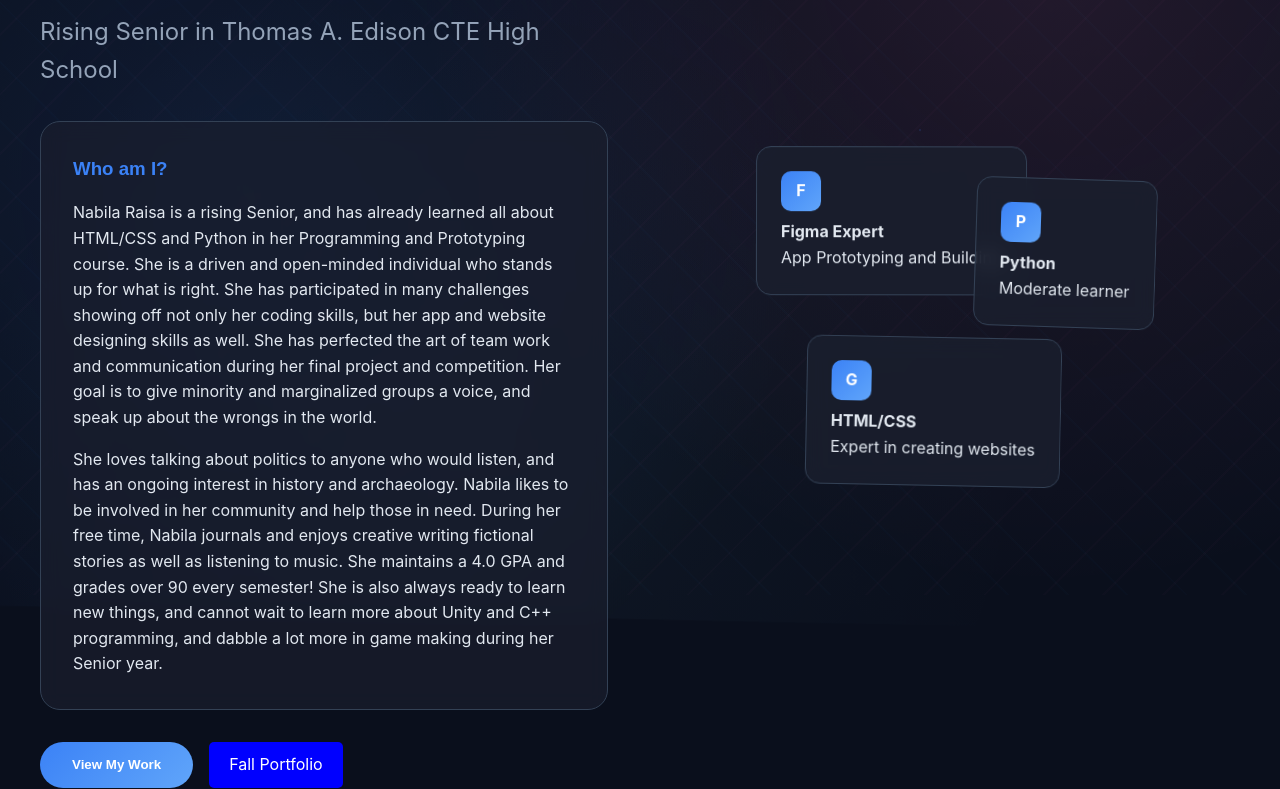
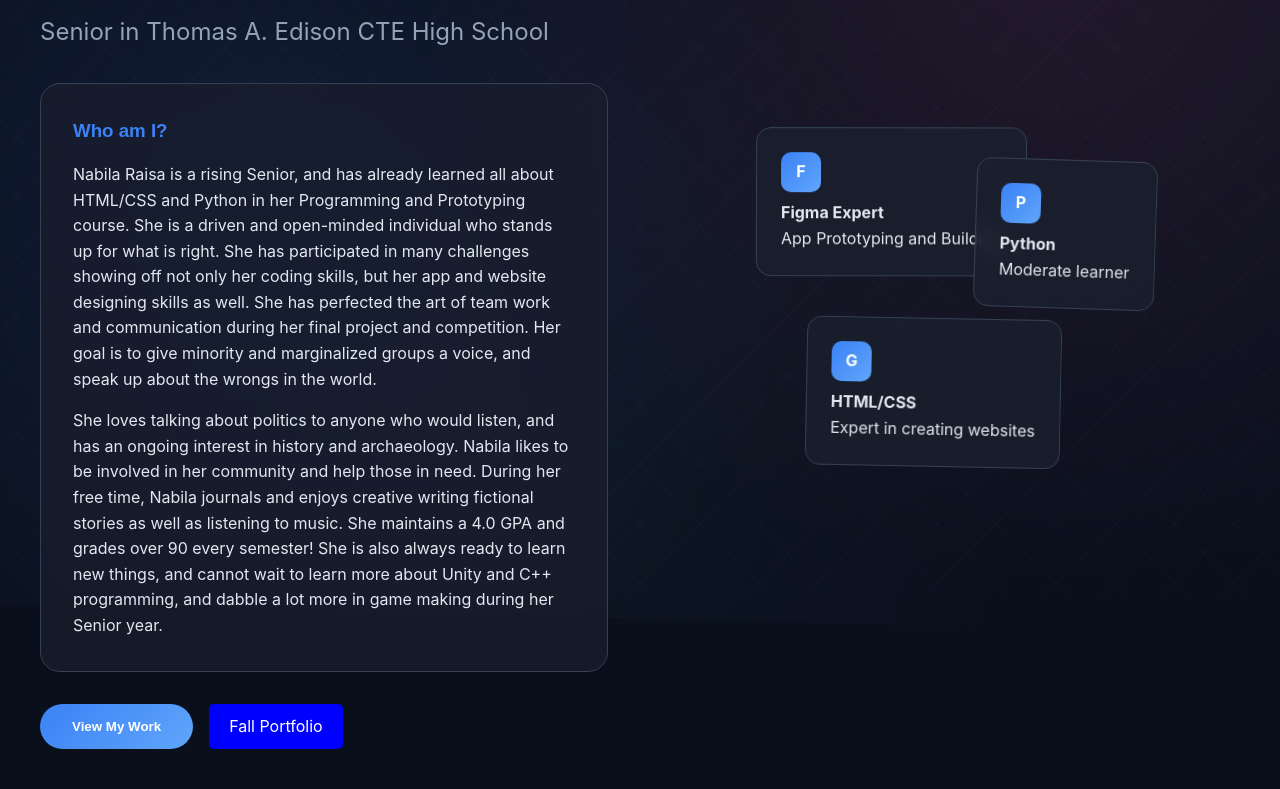
Before and after one commit to RNabila/Junior_portfolio, a plain HTML site: page index.html in a window 1280 px wide. Shown: the part 205-994 px from the top of the page. Drawn offline with Linux system fonts and the light colour scheme.

Commit message:
Update index.html

```diff
--- a/index.html
+++ b/index.html
@@ -602,7 +602,7 @@
             <div class="hero-content">
                 <div class="hero-text">
                     <h1>Nabila Raisa.</h1>
-                    <h2>Rising Senior in Thomas A. Edison CTE High School</h2>
+                    <h2>Senior in Thomas A. Edison CTE High School</h2>
 
                     <div class="career-goals">
                         <h3>Who am I?</h3>
```
